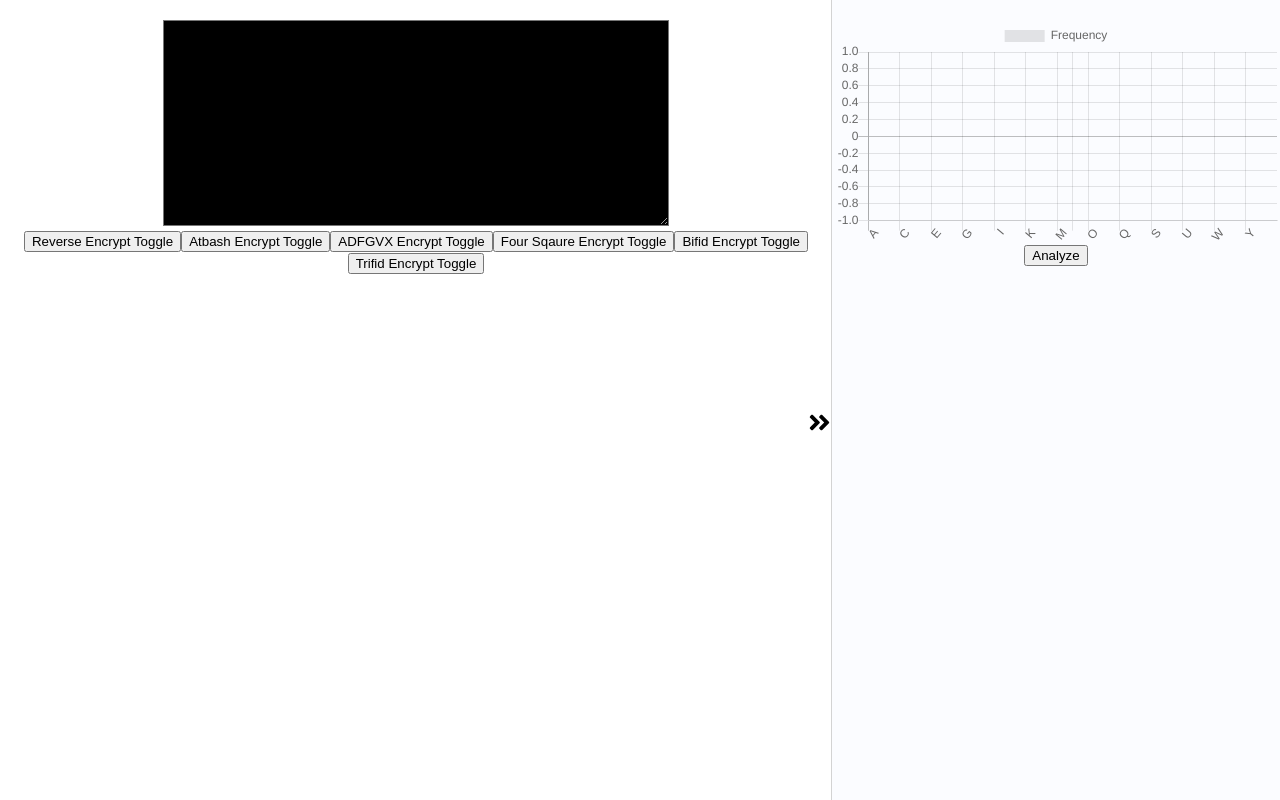
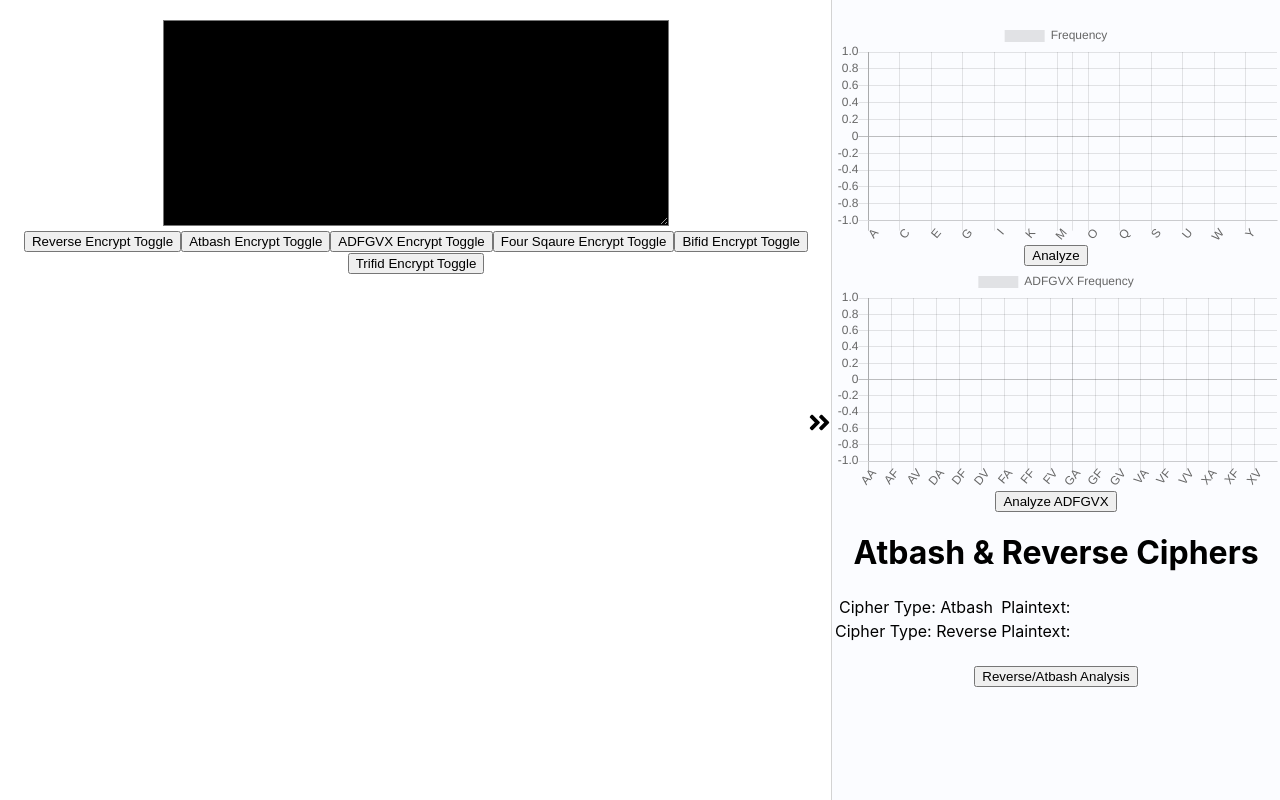
Before and after one commit to cfajfer/Cipher_Breaker, a React (Create React App) app: page / in a window 1280 px wide. Built offline with nearby package versions, Linux system fonts and the light colour scheme.

Commit message:
adding new tool
quickly check if a cipher is an atbash or a reverse cipher

```diff
--- /dev/null
+++ b/src/AtbashAndReverseTool.js
@@ -0,0 +1,66 @@
+import React from 'react';
+import { Component} from 'react';
+
+class IS_AtbashOrRev extends React.Component {
+constructor(props) {
+
+      super(props) //since we are extending class Table so we have to use super in order to override Component class constructor
+      this.state = {
+        str:"",
+        ciphers: [
+            {id: 1, name: 'Atbash', Translation: ""},
+            {id: 2, name: 'Reverse', Translation: ""},
+         ],
+      }
+          //Bind Update Methods
+    this.AtbashReverse = this.AtbashReverse.bind(this);
+   }
+   CreateTable() {
+    return this.state.ciphers.map((cipher, index) => {
+       const {id, name, Translation} = cipher
+       return (
+          <tr key={id}>
+             <td>Cipher Type: {name}</td>
+             <td>Plaintext: {Translation}</td>
+          </tr>
+       )
+    })
+ }
+
+ AtbashReverse(){
+        var tempstr = this.props.getStr();
+        var myTable = document.getElementById('ciphers');
+        var localAtbash = tempstr;
+        const ReversedAlphabet = 'zyxwvutsrqponmlkjihgfedcba'.toUpperCase();
+        const alphabet='abcdefghijklmnopqrstuvwxyz'.toUpperCase();
+        var strNew = [];
+        var len = localAtbash.length;
+        var n;
+        for(var i =0; i<len; i++)
+        {
+  	        n = alphabet.indexOf(String(localAtbash[i]));
+            strNew[i]=ReversedAlphabet[n];
+        }
+      localAtbash = strNew.join("");
+        myTable.rows[0].cells[1].innerHTML = "Plaintext: " + localAtbash;
+        myTable.rows[1].cells[1].innerHTML = "Plaintext: " + tempstr.split("").reverse().join("");
+      }
+
+ render() {
+    return (
+       <div>
+          <h1 id='title'>Atbash & Reverse Ciphers</h1>
+          <table id='ciphers'>
+             <tbody>
+                {this.CreateTable()}
+             </tbody>
+          </table>
+          <h4 id="output">{this.state.str}</h4>
+          <button onClick={this.AtbashReverse}>Reverse/Atbash Analysis</button>
+
+       </div>
+    )
+ }
+}
+
+export default IS_AtbashOrRev;
--- a/src/sideView.js
+++ b/src/sideView.js
@@ -1,6 +1,7 @@
 import React from 'react';
 import Frequency from './frequency';
-
+import ADFGVX_FREQ from './ADFGVXTool'
+import IS_AtbashOrRev from './AtbashAndReverseTool';
 class SideView extends React.Component {
   constructor(props) {
     super(props);
@@ -20,6 +21,8 @@ class SideView extends React.Component {
     return(
       <div>
         <Frequency getStr={this.getStr}/>
+        <ADFGVX_FREQ getStr={this.getStr}/>
+        <IS_AtbashOrRev getStr={this.getStr}/>
       </div>
     );
   }
```
